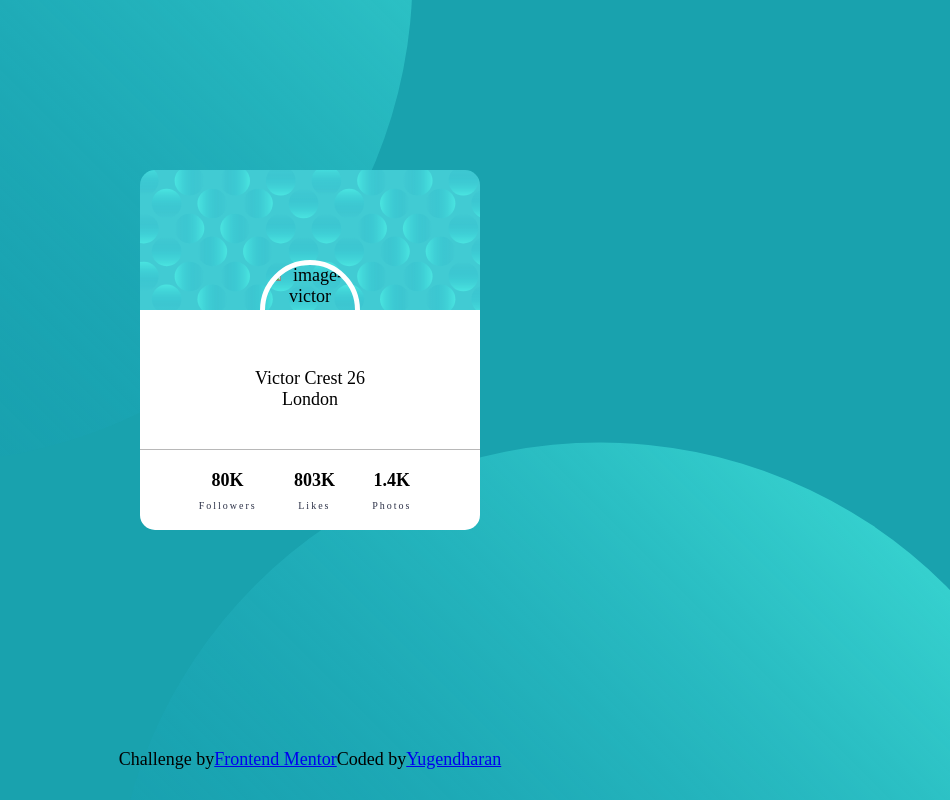
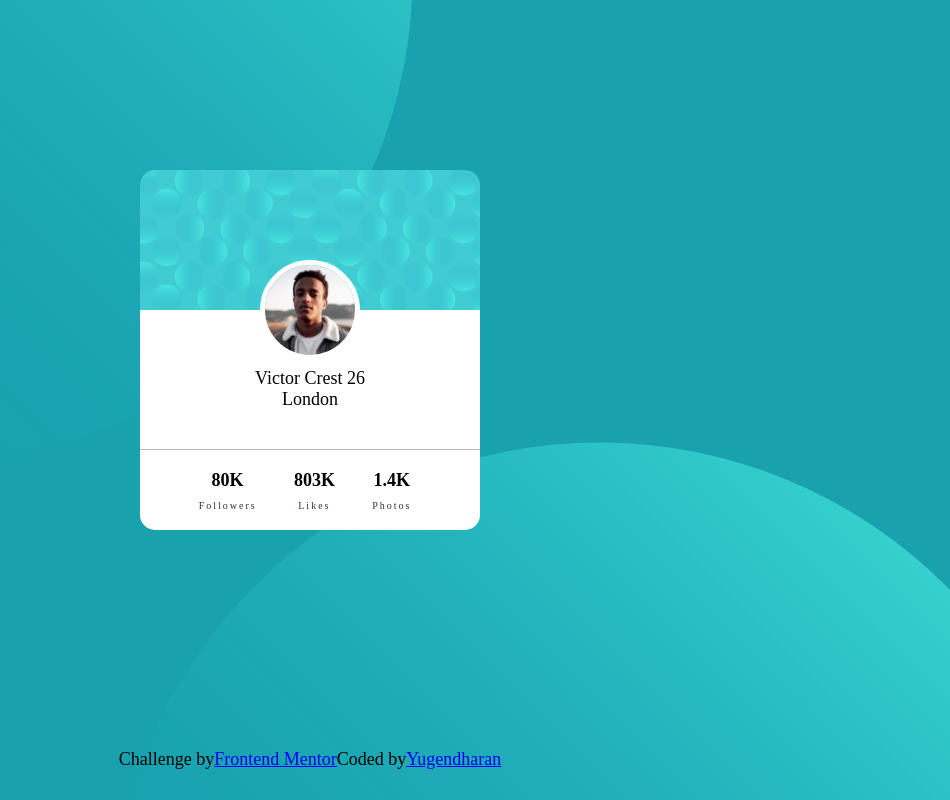
Before and after one commit to YugendharanV/profilec, a plain HTML site: page index.html in a window 1280 px wide. Shown: the whole page, without its empty margins (330-1280 px from the left). Drawn offline with Linux system fonts and the light colour scheme.

Commit message:
yugendharan

```diff
--- a/index.html
+++ b/index.html
@@ -9,7 +9,7 @@
 <body>
 <div class="box">
     <div class="box1">
-    <img src="images/image-victor.jpg" alt="image-victor">
+    <img src="/profilec/images/image-victor.jpg" alt="image-victor">
     <p class="name">
         <span id="text1">Victor Crest</span>
         <span id="text2">26</span><br>
```
Also changed, not shown: design/desktop-design.jpg (added), design/desktop-preview.jpg (added), design/mobile-design.jpg (added), images/bg-pattern-bottom.svg (added), images/bg-pattern-card.svg (added), images/bg-pattern-top.svg (added), images/favicon-32x32.png (added), images/image-victor.jpg (added).
